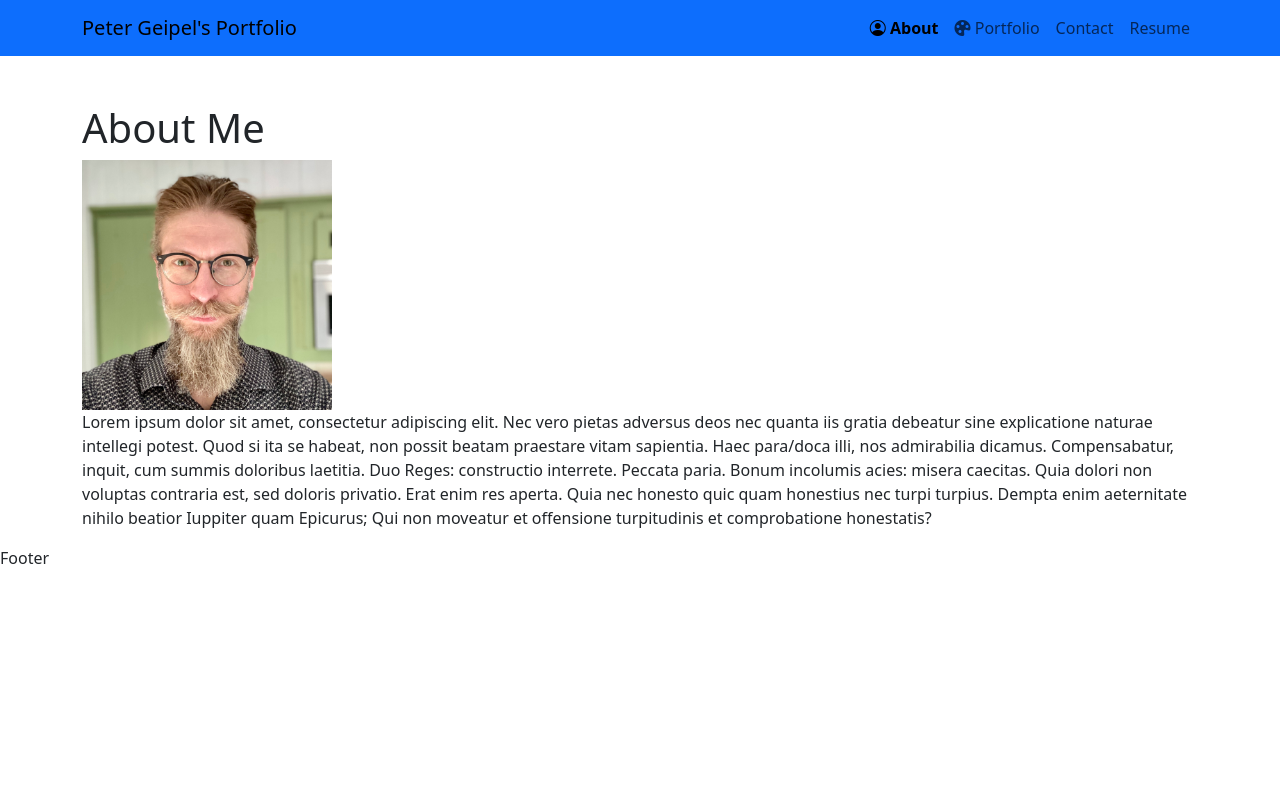
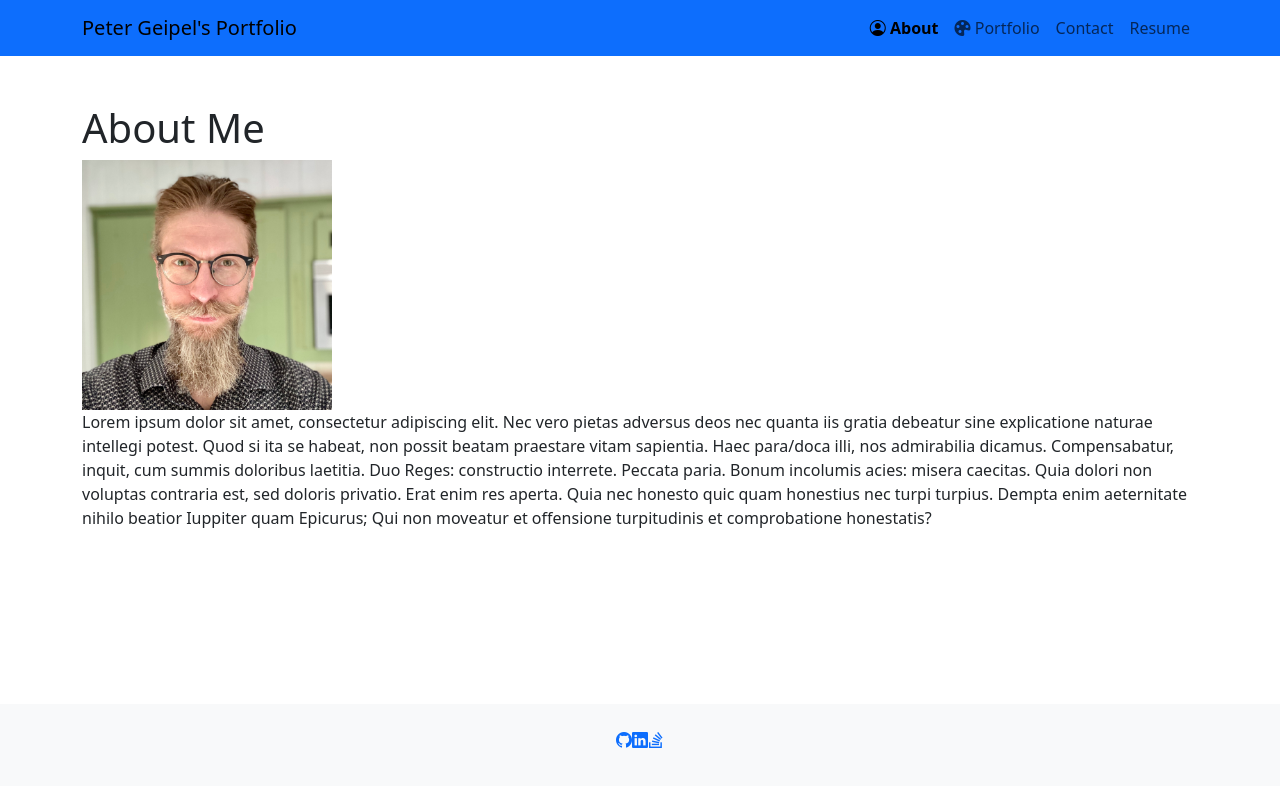
Before and after one commit to pwgeipel/Peter-G-React-Portfolio, a React (Create React App) app: page / in a window 1280 px wide. Shown: the top 786 px of the page. Built offline with nearby package versions, Linux system fonts and the light colour scheme.

Commit message:
footerstays on bottom

```diff
--- a/src/components/footer.js
+++ b/src/components/footer.js
@@ -1,5 +1,27 @@
-const Footer = props => {
-    return 'Footer'
+import '../index.css';
+
+function Footer() {
+
+    return (
+        <footer className="bg-light text-center footer">
+            <div className="container p-4">
+                <section className="mb-4">
+                <a href="https://github.com/pwgeipel">
+                    <i className="bi bi-github"></i>
+                </a>
+                <a href="https://www.linkedin.com/in/peter-geipel-75a84795/">
+                    <i className="bi bi-linkedin"></i>
+                </a>
+                <a href="https://stackoverflow.com/users/19553134/peter-geipel">
+                    <i className="bi bi-stack-overflow"></i>
+                </a>
+
+                </section>
+
+            </div>
+
+        </footer>
+    )
 }
 
 export default Footer
--- /dev/null
+++ b/src/index.css
@@ -0,0 +1,5 @@
+.footer {
+    position: fixed;
+    width: 100%;
+    bottom: 0
+}
```
Also changed, not shown: src/components/about.js (deleted, +0 -13 lines).
